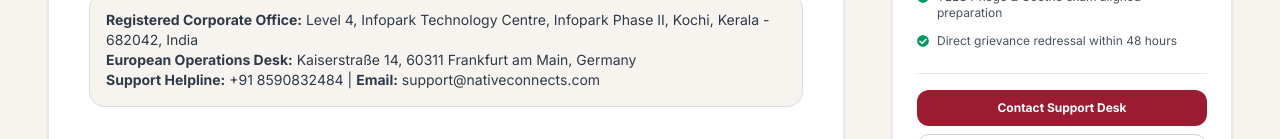
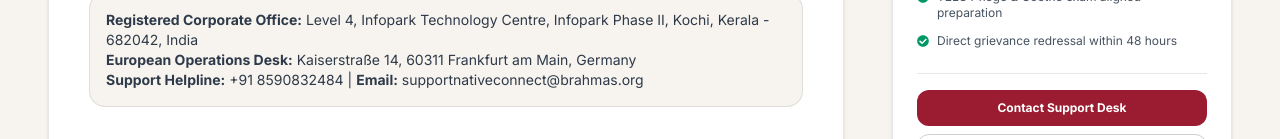
Before and after one commit to baijusivadas/native-connect, a Next.js app: page /terms in a window 1280 px wide. Shown: the part 661-800 px from the top of the page. Built offline with nearby package versions, Linux system fonts and the light colour scheme; no server answers.

Commit message:
email id added

```diff
--- a/src/constants/site.ts
+++ b/src/constants/site.ts
@@ -20,7 +20,7 @@
 export const CONTACT_DETAILS = {
   registeredName: LEGAL_ENTITY_NAME,
   tradeName: TRADE_NAME,
-  supportEmail: 'support@nativeconnects.com',
+  supportEmail: 'supportnativeconnect@brahmas.org',
   admissionsEmail: 'admissions@nativeconnects.com',
   grievanceEmail: 'grievance@nativeconnects.com',
   phone: '+91 8590832484',
```
